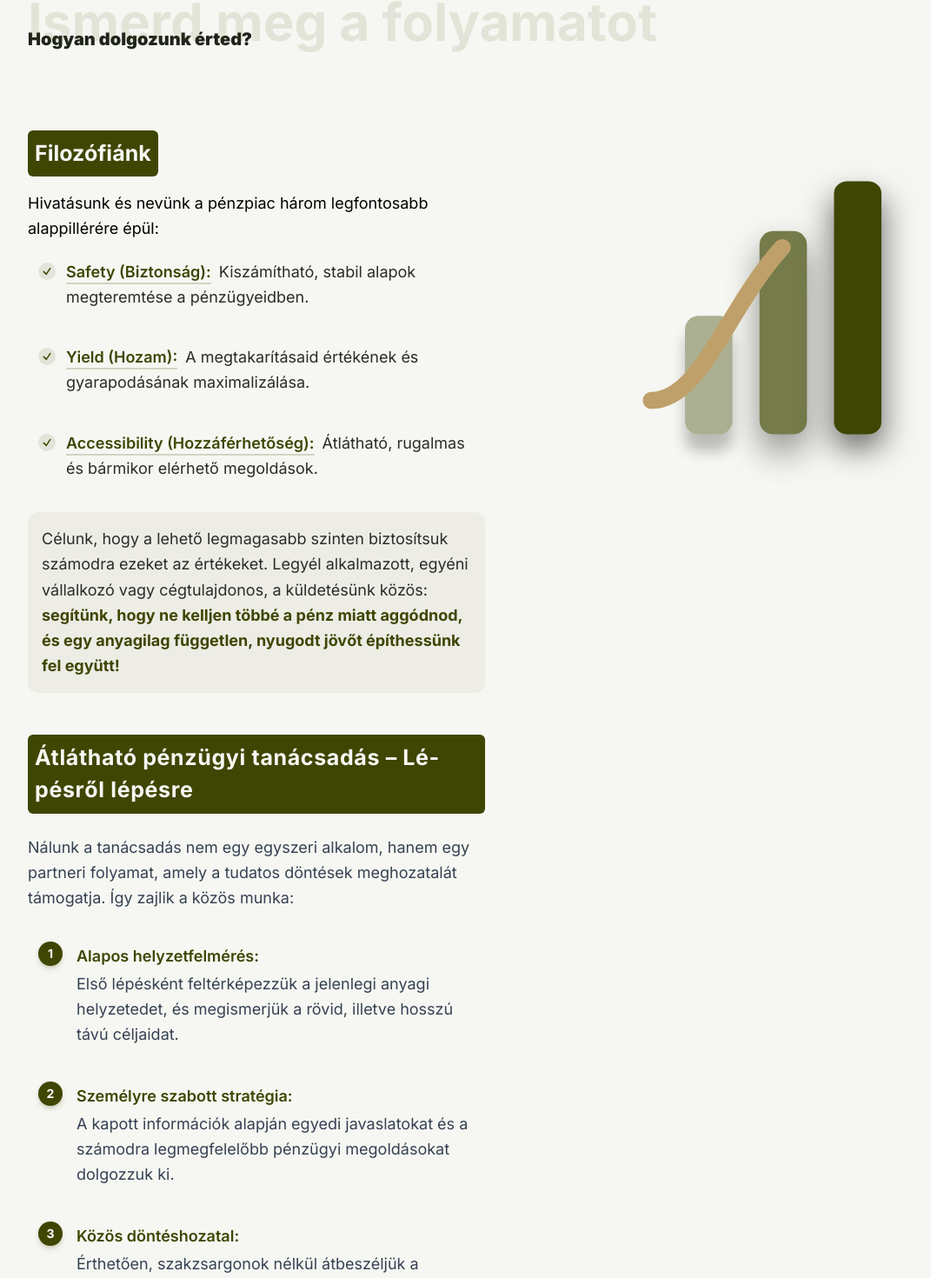
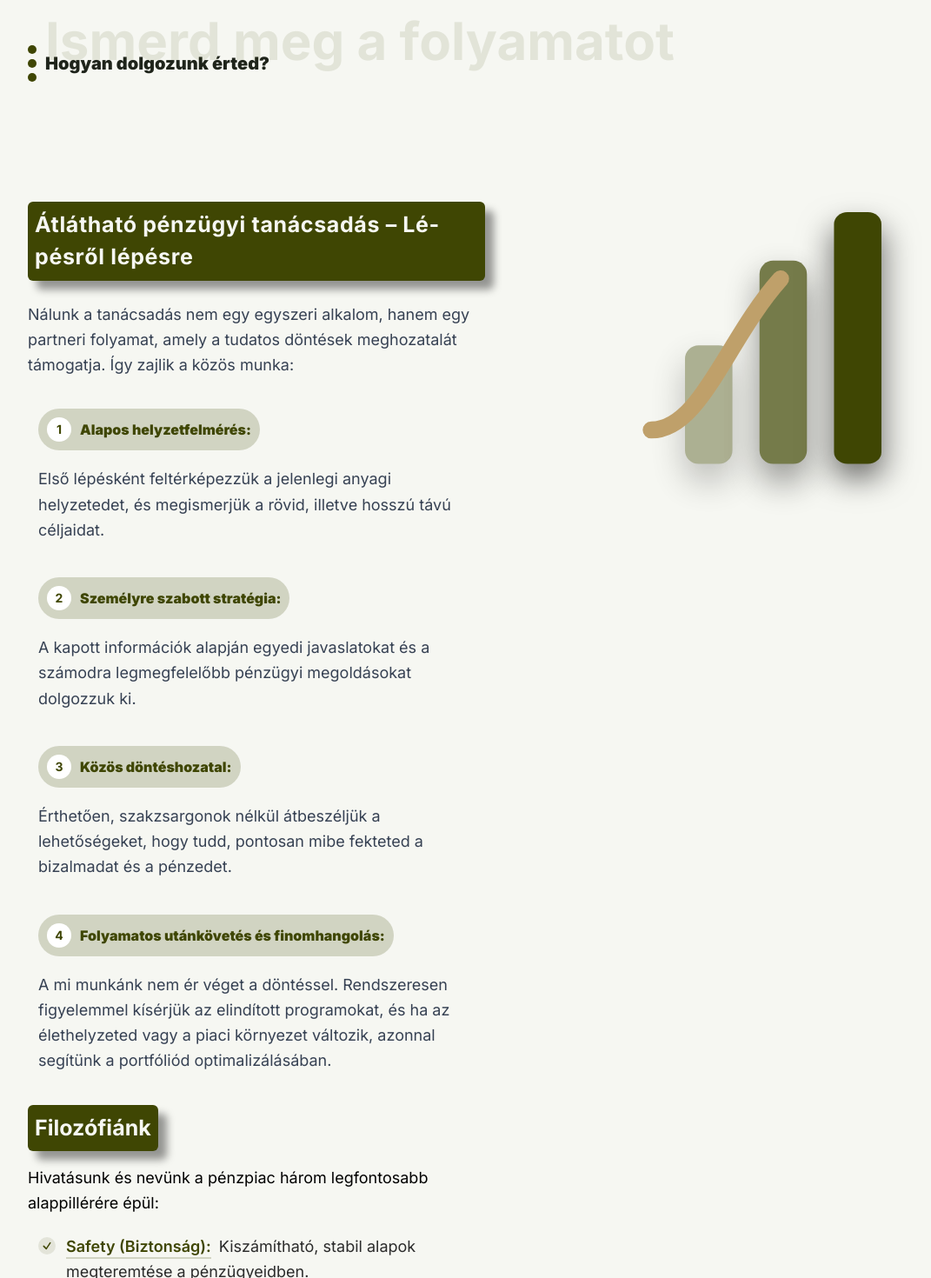
Before and after one commit to Quruzslo/sya-solutions, a Next.js app: page / in a window 1280 px wide. Shown: the part 1315-2785 px from the top of the page at 87% size, without its empty margins (32-1103 px from the left). Built offline with nearby package versions, Linux system fonts and the light colour scheme; a web font is replaced by a local one.

Commit message:
második szekció átalakítva kicsit

```diff
--- a/components/section2/sectionTwo.jsx
+++ b/components/section2/sectionTwo.jsx
@@ -1,7 +1,69 @@
 "use client";
+
 import { useRef } from "react";
 import { motion, useScroll, useTransform } from "motion/react";
 import SectionTitles from "../sectionTitles";
+
+// --- ADAT OBJEKTUMOK ---
+
+const PROCESS_STEPS = [
+  {
+    id: 1,
+    title: "Alapos helyzetfelmérés:",
+    description:
+      "Első lépésként feltérképezzük a jelenlegi anyagi helyzetedet, és megismerjük a rövid, illetve hosszú távú céljaidat.",
+  },
+  {
+    id: 2,
+    title: "Személyre szabott stratégia:",
+    description:
+      "A kapott információk alapján egyedi javaslatokat és a számodra legmegfelelőbb pénzügyi megoldásokat dolgozzuk ki.",
+  },
+  {
+    id: 3,
+    title: "Közös döntéshozatal:",
+    description:
+      "Érthetően, szakzsargonok nélkül átbeszéljük a lehetőségeket, hogy tudd, pontosan mibe fekteted a bizalmadat és a pénzedet.",
+  },
+  {
+    id: 4,
+    title: "Folyamatos utánkövetés és finomhangolás:",
+    description:
+      "A mi munkánk nem ér véget a döntéssel. Rendszeresen figyelemmel kísérjük az elindított programokat, és ha az élethelyzeted vagy a piaci környezet változik, azonnal segítünk a portfóliód optimalizálásában.",
+  },
+];
+
+const PHILOSOPHY_PILLARS = [
+  {
+    id: "safety",
+    title: "Safety (Biztonság):",
+    description: "Kiszámítható, stabil alapok megteremtése a pénzügyeidben.",
+  },
+  {
+    id: "yield",
+    title: "Yield (Hozam):",
+    description:
+      "A megtakarításaid értékének és gyarapodásának maximalizálása.",
+  },
+  {
+    id: "accessibility",
+    title: "Accessibility (Hozzáférhetőség):",
+    description: "Átlátható, rugalmas és bármikor elérhető megoldások.",
+  },
+];
+
+const SECTION_TEXTS = {
+  processTitle: "Átlátható pénzügyi tanácsadás – Lépésről lépésre",
+  processDescription:
+    "Nálunk a tanácsadás nem egy egyszeri alkalom, hanem egy partneri folyamat, amely a tudatos döntések meghozatalát támogatja. Így zajlik a közös munka:",
+  philosophyTitle: "Filozófiánk",
+  philosophyDescription:
+    "Hivatásunk és nevünk a pénzpiac három legfontosabb alappillérére épül:",
+  footerIntro:
+    "Célunk, hogy a lehető legmagasabb szinten biztosítsuk számodra ezeket az értékeket. Legyél alkalmazott, egyéni vállalkozó vagy cégtulajdonos, a küldetésünk közös:",
+  footerHighlight:
+    "segítünk, hogy ne kelljen többé a pénz miatt aggódnod, és egy anyagilag független, nyugodt jövőt építhessünk fel együtt!",
+};
 
 export default function SectionTwo() {
   const sectionRef = useRef(null);
@@ -17,8 +79,44 @@ export default function SectionTwo() {
   const scaleOszlop3 = useTransform(scrollYProgress, [0.45, 0.95], [0, 1]);
 
   const pathDraw = useTransform(scrollYProgress, [0.7, 1], [0, 1]);
+  const arrowOpacity = useTransform(scrollYProgress, [0.71, 0.75], [0, 1]);
 
-  const arrowOpacity = useTransform(scrollYProgress, [0.71, 0.75], [0, 1]);
+  // SVG Oszlopok adat-összerendelése az animációkkal
+  const svgColumns = [
+    {
+      id: "col-1",
+      x: "0",
+      y: "50",
+      width: "14",
+      height: "35",
+      opacity: "0.4",
+      scale: scaleOszlop1,
+      label: "SAFETY",
+      textSize: "text-[8px]",
+    },
+    {
+      id: "col-2",
+      x: "22",
+      y: "25",
+      width: "14",
+      height: "60",
+      opacity: "0.7",
+      scale: scaleOszlop2,
+      label: "YIELD",
+      textSize: "text-[8px]",
+    },
+    {
+      id: "col-3",
+      x: "44",
+      y: "0",
+      width: "14",
+      height: "85",
+      opacity: undefined,
+      scale: scaleOszlop3,
+      label: "ACCESSIBILITY",
+      textSize: "text-[7px]",
+    },
+  ];
 
   return (
     <div className="w-[90%] max-w-[2560px] flex flex-col mx-auto relative">
@@ -27,19 +125,53 @@ export default function SectionTwo() {
         bgText={"Ismerd meg a folyamatot"}
       />
 
-      <div className="w-full flex flex-col md:flex-row gap-[20px] h-full ">
-        {/* BAL OLDAL  */}
+      <div className="w-full flex flex-col md:flex-row gap-[20px] h-full">
+        {/* BAL OLDAL */}
         <div className="w-full md:w-[50%] flex flex-col justify-between py-[5vh] pr-0 md:pr-10">
+          <div className="flex flex-col justify-center md:my-6">
+            <h3 className="font-bold my-6 tracking-wide bg-zold text-feher p-2 rounded-md w-fit shadow-[10px_10px_10px_0px_rgba(0,0,0,0.4)]">
+              {SECTION_TEXTS.processTitle}
+            </h3>
+            <p className="text-lg leading-relaxed text-pretty mb-6 text-gray-700">
+              {SECTION_TEXTS.processDescription}
+            </p>
+
+            {/* Rendezett lista */}
+            <ol className="space-y-4">
+              {PROCESS_STEPS.map((step) => (
+                <li
+                  key={step.id}
+                  className="flex flex-col items-start gap-4 p-3 rounded-lg transition-colors duration-200"
+                >
+                  <div className="flex flex-row gap-[10px] bg-zold/20 p-[10px] rounded-full items-center justify-center">
+                    <span className="flex-shrink-0 w-7 h-7 flex items-center justify-center rounded-full bg-white text-zold font-bold text-sm ">
+                      {step.id}
+                    </span>
+                    <p className="text-zold font-black">{step.title}</p>
+                  </div>
+
+                  <p className="text-lg text-gray-700 leading-relaxed pt-0.5">
+                    {step.description}
+                  </p>
+                </li>
+              ))}
+            </ol>
+          </div>
+
           <div className="flex flex-col justify-center">
-            <h3 className=" font-bold mb-4 text-feher bg-zold p-2 rounded-md w-fit">
-              Filozófiánk
+            <h3 className="font-bold mb-4 text-feher bg-zold p-2 rounded-md w-fit shadow-[10px_10px_10px_0px_rgba(0,0,0,0.4)]">
+              {SECTION_TEXTS.philosophyTitle}
             </h3>
             <p className="text-lg leading-relaxed text-pretty mb-2">
-              Hivatásunk és nevünk a pénzpiac három legfontosabb alappillérére
-              épül:
+              {SECTION_TEXTS.philosophyDescription}
             </p>
+
             <ul className="space-y-4 mb-6">
-              <li className="flex items-start gap-3 p-3 rounded-lg  transition-colors duration-200">
+              {PHILOSOPHY_PILLARS.map((pillar) => (
+                <li
+                  key={pillar.id}
+                  className="flex items-start gap-3 p-3 rounded-lg transition-colors duration-200"
+                >
                   <span className="mt-1 flex-shrink-0 w-5 h-5 flex items-center justify-center rounded-full bg-[#3f4603]/10 text-[#3f4603]">
                     <svg
                       xmlns="http://www.w3.org/2000/svg"
@@ -58,139 +190,24 @@ export default function SectionTwo() {
                   </span>
                   <span className="text-lg text-text-alap leading-relaxed">
                     <strong className="text-[#3f4603] font-semibold border-b-2 border-[#3f4603]/20 pb-0.5 mr-1">
-                    Safety (Biztonság):
+                      {pillar.title}
                     </strong>{" "}
-                  Kiszámítható, stabil alapok megteremtése a pénzügyeidben.
+                    {pillar.description}
                   </span>
                 </li>
-              <li className="flex items-start gap-3 p-3 rounded-lg 0 transition-colors duration-200">
-                <span className="mt-1 flex-shrink-0 w-5 h-5 flex items-center justify-center rounded-full bg-[#3f4603]/10 text-[#3f4603]">
-                  <svg
-                    xmlns="http://www.w3.org/2000/svg"
-                    fill="none"
-                    viewBox="0 0 24 24"
-                    strokeWidth="3"
-                    stroke="currentColor"
-                    className="w-3 h-3"
-                  >
-                    <path
-                      strokeLinecap="round"
-                      strokeLinejoin="round"
-                      d="M4.5 12.75l6 6 9-13.5"
-                    />
-                  </svg>
-                </span>
-                <span className="text-lg text-text-alap leading-relaxed">
-                  <strong className="text-[#3f4603] font-semibold border-b-2 border-[#3f4603]/20 pb-0.5 mr-1">
-                    Yield (Hozam):
-                  </strong>{" "}
-                  A megtakarításaid értékének és gyarapodásának maximalizálása.
-                </span>
-              </li>
-              <li className="flex items-start gap-3 p-3 rounded-lg  transition-colors duration-200">
-                <span className="mt-1 flex-shrink-0 w-5 h-5 flex items-center justify-center rounded-full bg-[#3f4603]/10 text-[#3f4603]">
-                  <svg
-                    xmlns="http://www.w3.org/2000/svg"
-                    fill="none"
-                    viewBox="0 0 24 24"
-                    strokeWidth="3"
-                    stroke="currentColor"
-                    className="w-3 h-3"
-                  >
-                    <path
-                      strokeLinecap="round"
-                      strokeLinejoin="round"
-                      d="M4.5 12.75l6 6 9-13.5"
-                    />
-                  </svg>
-                </span>
-                <span className="text-lg text-text-alap leading-relaxed">
-                  <strong className="text-[#3f4603] font-semibold border-b-2 border-[#3f4603]/20 pb-0.5 mr-1">
-                    Accessibility (Hozzáférhetőség):
-                  </strong>{" "}
-                  Átlátható, rugalmas és bármikor elérhető megoldások.
-                </span>
-              </li>
+              ))}
             </ul>
 
-            <p className="text-lg leading-relaxed text-pretty text-text-alap bg-zold/5 p-4 rounded-xl  ">
-              Célunk, hogy a lehető legmagasabb szinten biztosítsuk számodra
-              ezeket az értékeket. Legyél alkalmazott, egyéni vállalkozó vagy
-              cégtulajdonos, a küldetésünk közös:{" "}
-              <strong className="text-[#3f4603] font-bold">
-                segítünk, hogy ne kelljen többé a pénz miatt aggódnod, és egy
-                anyagilag független, nyugodt jövőt építhessünk fel együtt!
+            <p className="text-lg leading-relaxed text-pretty text-feher bg-zold p-4 rounded-xl">
+              {SECTION_TEXTS.footerIntro}{" "}
+              <strong className="text-feher font-bold">
+                {SECTION_TEXTS.footerHighlight}
               </strong>
             </p>
           </div>
-
-          <div className="flex flex-col justify-center md:mt-6">
-            <h3 className="font-bold my-6 tracking-wide bg-zold text-feher p-2 rounded-md w-fit">
-              Átlátható pénzügyi tanácsadás – Lépésről lépésre
-            </h3>
-            <p className="text-lg leading-relaxed text-pretty mb-6 text-gray-700">
-              Nálunk a tanácsadás nem egy egyszeri alkalom, hanem egy partneri
-              folyamat, amely a tudatos döntések meghozatalát támogatja. Így
-              zajlik a közös munka:
-            </p>
-
-            {/* Rendezett lista  */}
-            <ol className="space-y-4">
-              <li className="flex items-start gap-4 p-3 rounded-lg  transition-colors duration-200">
-                <span className="flex-shrink-0 w-7 h-7 flex items-center justify-center rounded-full bg-[#3f4603] text-white font-bold text-sm shadow-md shadow-[#3f4603]/20">
-                  1
-                </span>
-                <span className="text-lg text-gray-700 leading-relaxed pt-0.5">
-                  <strong className="text-[#3f4603] font-semibold block mb-0.5">
-                    Alapos helyzetfelmérés:
-                  </strong>{" "}
-                  Első lépésként feltérképezzük a jelenlegi anyagi helyzetedet,
-                  és megismerjük a rövid, illetve hosszú távú céljaidat.
-                </span>
-              </li>
-              <li className="flex items-start gap-4 p-3 rounded-lg  transition-colors duration-200">
-                <span className="flex-shrink-0 w-7 h-7 flex items-center justify-center rounded-full bg-[#3f4603] text-white font-bold text-sm shadow-md shadow-[#3f4603]/20">
-                  2
-                </span>
-                <span className="text-lg text-gray-700 leading-relaxed pt-0.5">
-                  <strong className="text-[#3f4603] font-semibold block mb-0.5">
-                    Személyre szabott stratégia:
-                  </strong>{" "}
-                  A kapott információk alapján egyedi javaslatokat és a számodra
-                  legmegfelelőbb pénzügyi megoldásokat dolgozzuk ki.
-                </span>
-              </li>
-              <li className="flex items-start gap-4 p-3 rounded-lg  transition-colors duration-200">
-                <span className="flex-shrink-0 w-7 h-7 flex items-center justify-center rounded-full bg-[#3f4603] text-white font-bold text-sm shadow-md shadow-[#3f4603]/20">
-                  3
-                </span>
-                <span className="text-lg text-gray-700 leading-relaxed pt-0.5">
-                  <strong className="text-[#3f4603] font-semibold block mb-0.5">
-                    Közös döntéshozatal:
-                  </strong>{" "}
-                  Érthetően, szakzsargonok nélkül átbeszéljük a lehetőségeket,
-                  hogy tudd, pontosan mibe fekteted a bizalmadat és a pénzedet.
-                </span>
-              </li>
-              <li className="flex items-start gap-4 p-3 rounded-lg  transition-colors duration-200">
-                <span className="flex-shrink-0 w-7 h-7 flex items-center justify-center rounded-full bg-[#3f4603] text-white font-bold text-sm shadow-md shadow-[#3f4603]/20">
-                  4
-                </span>
-                <span className="text-lg text-gray-700 leading-relaxed pt-0.5">
-                  <strong className="text-[#3f4603] font-semibold block mb-0.5">
-                    Folyamatos utánkövetés és finomhangolás:
-                  </strong>{" "}
-                  A mi munkánk nem ér véget a döntéssel. Rendszeresen
-                  figyelemmel kísérjük az elindított programokat, és ha az
-                  élethelyzeted vagy a piaci környezet változik, azonnal
-                  segítünk a portfóliód optimalizálásában.
-                </span>
-              </li>
-            </ol>
-          </div>
         </div>
 
-        {/* JOBB OLDAL*/}
+        {/* JOBB OLDAL */}
         <div
           ref={sectionRef}
           className="w-full md:w-[50%] relative items-start flex flex-col"
@@ -202,114 +219,34 @@ export default function SectionTwo() {
               className="w-full h-full"
             >
               <g transform="translate(28.5, 15)">
-                {/* 1. Oszlop - Eredeti */}
+                {/* Oszlopok mapelése */}
+                {svgColumns.map((col) => (
+                  <g key={col.id}>
                     <motion.rect
-                  x="0"
-                  y="50"
-                  width="14"
-                  height="35"
+                      x={col.x}
+                      y={col.y}
+                      width={col.width}
+                      height={col.height}
                       rx="4"
                       fill="#3f4603"
-                  opacity="0.4"
+                      opacity={col.opacity}
                       style={{
-                    scaleY: scaleOszlop1,
-                    originY: 1,
-                    filter: "drop-shadow(0px 5px 2px rgba(0, 0, 0, 0.6))",
-                  }}
-                />
-                {/* ÚJ: 1. Oszlop szöveg overlay (Safety) */}
-                <motion.foreignObject
-                  x="0"
-                  y="50"
-                  width="14"
-                  height="35"
-                  style={{ scaleY: scaleOszlop1, originY: 1 }}
-                >
-                  {/* <div className="h-full w-full flex items-end justify-center overflow-hidden">
-                    <span
-                      className="text-feher font-bold text-[8px] tracking-wider my-1"
-                      style={{
-                        writingMode: "vertical-rl",
-                        whiteSpace: "nowrap",
-                      }}
-                    >
-                      SAFETY
-                    </span>
-                  </div> */}
-                </motion.foreignObject>
-
-                {/* 2. Oszlop - Eredeti */}
-                <motion.rect
-                  x="22"
-                  y="25"
-                  width="14"
-                  height="60"
-                  rx="4"
-                  fill="#3f4603"
-                  opacity="0.7"
-                  style={{
-                    scaleY: scaleOszlop2,
+                        scaleY: col.scale,
                         originY: 1,
                         filter: "drop-shadow(0px 5px 5px rgba(0, 0, 0, 0.6))",
                       }}
                     />
-                {/* ÚJ: 2. Oszlop szöveg overlay (Yield) */}
                     <motion.foreignObject
-                  x="22"
-                  y="25"
-                  width="14"
-                  height="60"
-                  style={{ scaleY: scaleOszlop2, originY: 1 }}
-                >
-                  {/* <div className="h-full w-full flex items-end justify-center overflow-hidden">
-                    <span
-                      className="text-feher font-bold text-[8px] tracking-wider mb-1"
-                      style={{
-                        writingMode: "vertical-rl",
-                        whiteSpace: "nowrap",
-                      }}
-                    >
-                      YIELD
-                    </span>
-                  </div> */}
-                </motion.foreignObject>
+                      x={col.x}
+                      y={col.y}
+                      width={col.width}
+                      height={col.height}
+                      style={{ scaleY: col.scale, originY: 1 }}
+                    ></motion.foreignObject>
+                  </g>
+                ))}
 
-                {/* 3. Oszlop - Eredeti */}
-                <motion.rect
-                  x="44"
-                  y="0"
-                  width="14"
-                  height="85"
-                  rx="4"
-                  fill="#3f4603"
-                  style={{
-                    scaleY: scaleOszlop3,
-                    originY: 1,
-                    filter: "drop-shadow(0px 5px 5px rgba(0, 0, 0, 0.6))",
-                  }}
-                />
-                {/* ÚJ: 3. Oszlop szöveg overlay (Accessibility) */}
-                <motion.foreignObject
-                  x="44"
-                  y="0"
-                  width="14"
-                  height="85"
-                  style={{ scaleY: scaleOszlop3, originY: 1 }}
-                >
-                  {/* <div className="h-full w-full flex items-end justify-center overflow-hidden">
-                    <span
-                      className="text-feher font-bold text-[7px] tracking-wider mb-1"
-                      style={{
-                        writingMode: "vertical-rl",
-                        whiteSpace: "nowrap",
-                      }}
-                    >
-                      ACCESSIBILITY
-                    </span>
-                  </div> */}
-                </motion.foreignObject>
-
-                {/* Az 'S' alakú trendvonal - Eredeti */}
+                {/* Az 'S' alakú trendvonal */}
                 <motion.path
                   d="M -10 75 C 12 75, 18 15, 60 15"
                   fill="none"
--- a/components/sectionTitles.jsx
+++ b/components/sectionTitles.jsx
@@ -1,10 +1,59 @@
+"use client";
+
+import { motion } from "motion/react";
+
+const containerVariants = {
+  hidden: {},
+  show: {
+    transition: {
+      staggerChildren: 0.15,
+    },
+  },
+};
+
+const dotVariants = {
+  hidden: { scale: 0, opacity: 1 },
+  show: {
+    scale: 1,
+    opacity: 1,
+    transition: {
+      type: "spring",
+      stiffness: 300,
+      damping: 20,
+    },
+  },
+};
+
 export default function SectionTitles({ title, bgText }) {
   return (
-    <div className="flex flex-col relative w-full z-0 my-[50px] xl:my-[50px]">
-      <h2 className="!text-[20px] !md:text-[30px] text-sotet font-black">{title}</h2>
-      <p className="absolute flex top-[-25px] md:top-[-50px] left-0 text-zold font-bold text-[25px] xl:text-[60px] 2xl:text-[80px]  opacity-10">
+    <div className="flex flex-row relative w-full z-0 my-[50px] xl:my-[50px] items-center">
+      <motion.div
+        variants={containerVariants}
+        initial="hidden"
+        whileInView="show"
+        viewport={{ once: false, amount: 0.5 }}
+        className="flex flex-col gap-1.5 w-[20px] h-full"
+      >
+        <motion.div
+          variants={dotVariants}
+          className="!w-[10px] !h-[10px] rounded-full bg-zold"
+        />
+        <motion.div
+          variants={dotVariants}
+          className="!w-[10px] !h-[10px] rounded-full bg-zold"
+        />
+        <motion.div
+          variants={dotVariants}
+          className="!w-[10px] !h-[10px] rounded-full bg-zold"
+        />
+      </motion.div>
+
+      <h2 className="!text-[20px] !md:text-[30px] text-sotet font-black">
+        {title}
+      </h2>
+      <p className="absolute flex top-[-25px] md:top-[-50px] left-[20px] text-zold font-bold text-[25px] xl:text-[60px] 2xl:text-[80px] opacity-10">
         {bgText}
       </p>
     </div>
-  )
+  );
 }
```
Also changed, not shown: components/section1/sectionOneCards.jsx (+21 -21 lines). Lines whose indentation alone changed are shown as unchanged.
